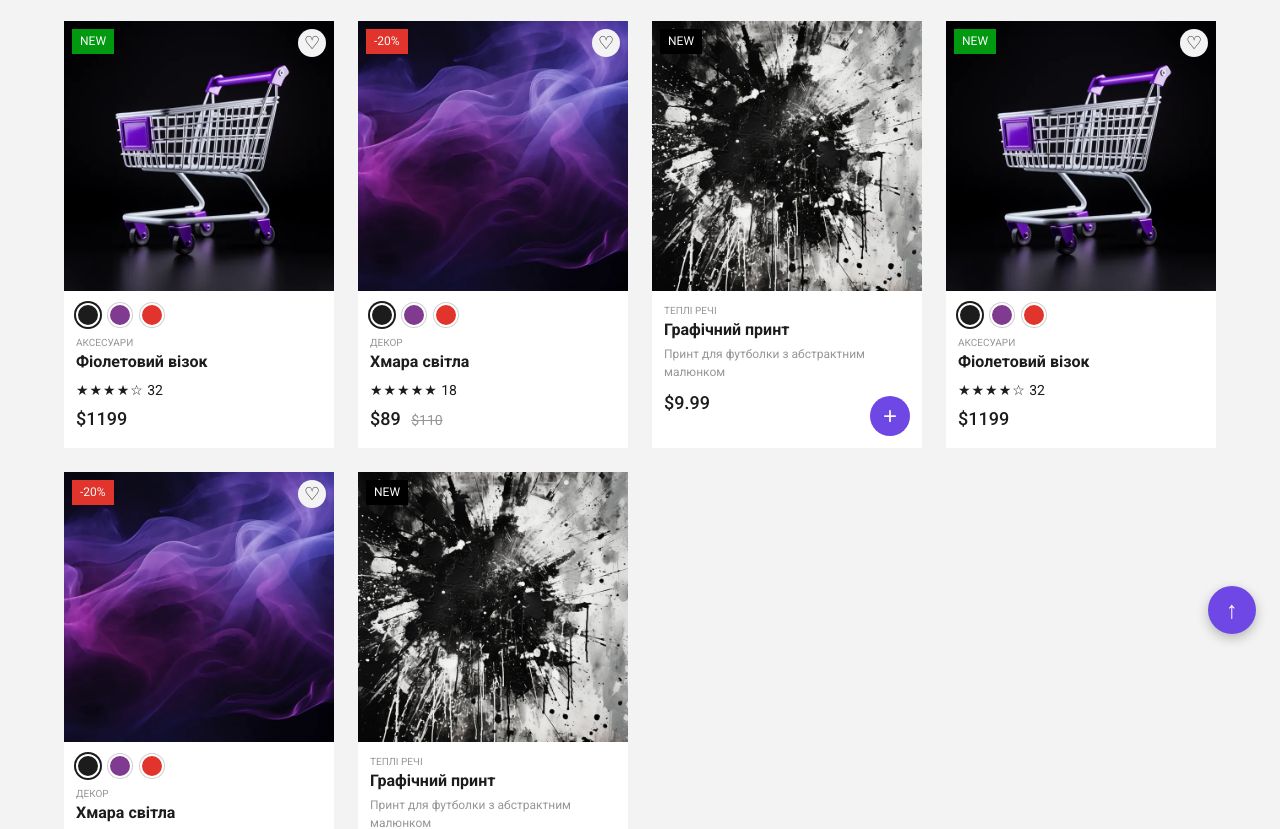
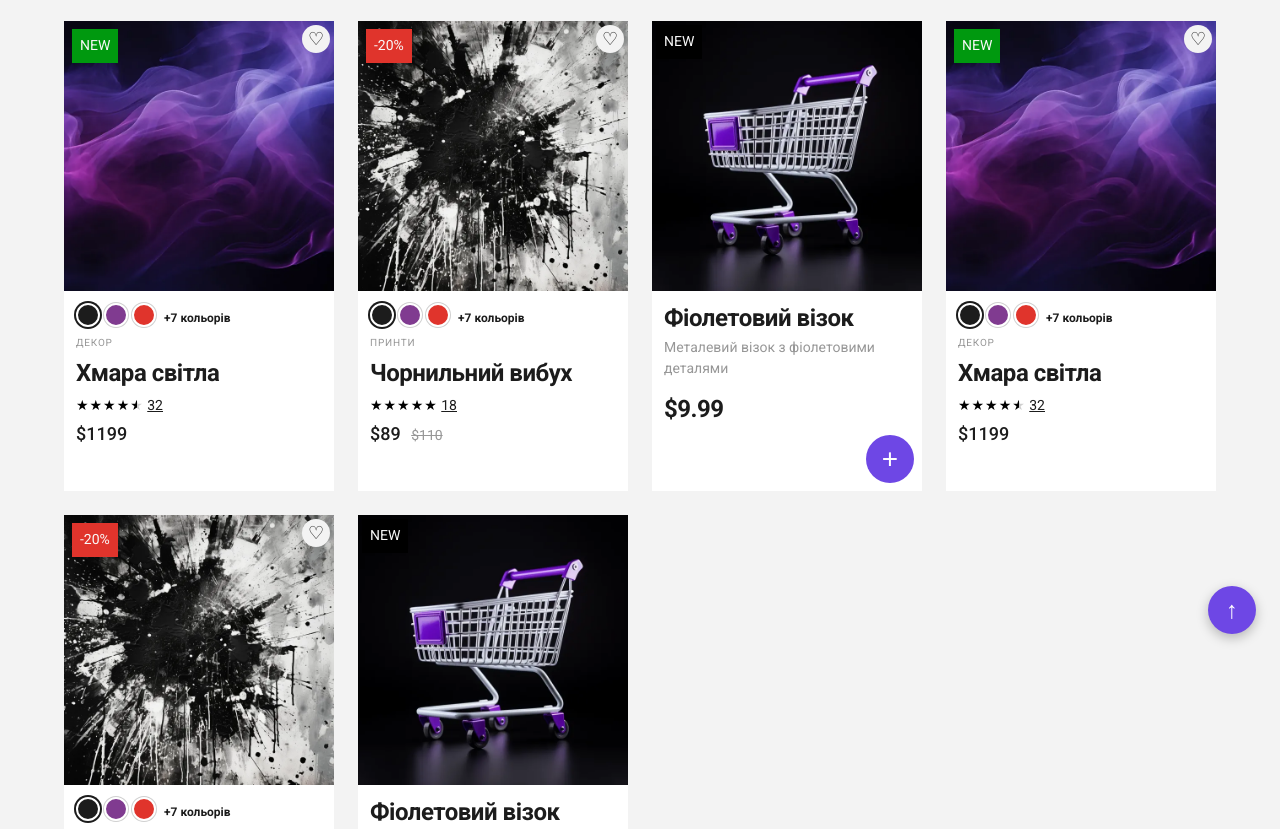
Before and after one commit to kustymenko/my-web-course, a website: page hw-07/index.html in a window 1280 px wide. Shown: the part 142-971 px from the top of the page. Drawn offline with Linux system fonts and the light colour scheme.

Commit message:
Звірено картки з макетом у Figma: розміри, підписи, зірки, кнопка, зображення

```diff
--- a/hw-07/index.html
+++ b/hw-07/index.html
@@ -31,8 +31,8 @@
         <article class="card">
           <div class="card__media">
             <img
-              src="images/cart.webp"
-              alt="Фіолетовий торговий візок на чорному тлі"
+              src="images/smoke.webp"
+              alt="Фіолетовий дим на темному тлі"
               width="640"
               height="640"
             />
@@ -41,10 +41,11 @@
           <button
             type="button"
             class="heart"
-            aria-label="Додати «Фіолетовий візок» в обране"
+            aria-label="Додати «Хмара світла» в обране"
           ></button>
           <div class="card__body">
-            <ul class="swatches">
+            <div class="swatches">
+              <ul class="swatches__list">
                 <li>
                   <button
                     type="button"
@@ -67,12 +68,17 @@
                   ></button>
                 </li>
               </ul>
-            <p class="card__category">Аксесуари</p>
+              <span class="swatches__more">+7 кольорів</span>
+            </div>
+            <p class="card__category">Декор</p>
             <div class="card__head">
-              <h2 class="card__title">Фіолетовий візок</h2>
+              <h2 class="card__title">Хмара світла</h2>
               <p class="rating">
-                <span class="rating__stars" aria-label="Рейтинг 4 з 5"
-                  >★★★★☆</span
+                <span
+                  class="rating__stars rating__stars--45"
+                  role="img"
+                  aria-label="Рейтинг 4,5 з 5"
+                  >★★★★★</span
                 >
                 <span class="rating__count">32</span>
               </p>
@@ -83,8 +89,8 @@
         <article class="card">
           <div class="card__media">
             <img
-              src="images/smoke.webp"
-              alt="Фіолетовий дим на темному тлі"
+              src="images/ink.webp"
+              alt="Чорно-біла абстракція з розбризкуванням чорнила"
               width="640"
               height="640"
             />
@@ -93,10 +99,11 @@
           <button
             type="button"
             class="heart"
-            aria-label="Додати «Хмара світла» в обране"
+            aria-label="Додати «Чорнильний вибух» в обране"
           ></button>
           <div class="card__body">
-            <ul class="swatches">
+            <div class="swatches">
+              <ul class="swatches__list">
                 <li>
                   <button
                     type="button"
@@ -119,11 +126,16 @@
                   ></button>
                 </li>
               </ul>
-            <p class="card__category">Декор</p>
+              <span class="swatches__more">+7 кольорів</span>
+            </div>
+            <p class="card__category">Принти</p>
             <div class="card__head">
-              <h2 class="card__title">Хмара світла</h2>
+              <h2 class="card__title">Чорнильний вибух</h2>
               <p class="rating">
-                <span class="rating__stars" aria-label="Рейтинг 5 з 5"
+                <span
+                  class="rating__stars rating__stars--50"
+                  role="img"
+                  aria-label="Рейтинг 5 з 5"
                   >★★★★★</span
                 >
                 <span class="rating__count">18</span>
@@ -135,23 +147,22 @@
         <article class="card card--simple">
           <div class="card__media">
             <img
-              src="images/ink.webp"
-              alt="Чорно-біла абстракція з розбризкуванням чорнила"
+              src="images/cart.webp"
+              alt="Фіолетовий торговий візок на чорному тлі"
               width="640"
               height="640"
             />
           </div>
           <span class="badge badge--dark">NEW</span>
           <div class="card__body">
-            <p class="card__category">Теплі речі</p>
-            <h2 class="card__title">Графічний принт</h2>
-            <p class="card__desc">Принт для футболки з абстрактним малюнком</p>
-            <p class="price">$9.99</p>
+            <h2 class="card__title">Фіолетовий візок</h2>
+            <p class="card__desc">Металевий візок з фіолетовими деталями</p>
+            <p class="price price--lg">$9.99</p>
           </div>
           <button
             type="button"
             class="add-btn"
-            aria-label="Додати «Графічний принт» у кошик"
+            aria-label="Додати «Фіолетовий візок» у кошик"
           >
             +
           </button>
@@ -159,8 +170,8 @@
         <article class="card">
           <div class="card__media">
             <img
-              src="images/cart.webp"
-              alt="Фіолетовий торговий візок на чорному тлі"
+              src="images/smoke.webp"
+              alt="Фіолетовий дим на темному тлі"
               width="640"
               height="640"
             />
@@ -169,10 +180,11 @@
           <button
             type="button"
             class="heart"
-            aria-label="Додати «Фіолетовий візок» в обране"
+            aria-label="Додати «Хмара світла» в обране"
           ></button>
           <div class="card__body">
-            <ul class="swatches">
+            <div class="swatches">
+              <ul class="swatches__list">
                 <li>
                   <button
                     type="button"
@@ -195,12 +207,17 @@
                   ></button>
                 </li>
               </ul>
-            <p class="card__category">Аксесуари</p>
+              <span class="swatches__more">+7 кольорів</span>
+            </div>
+            <p class="card__category">Декор</p>
             <div class="card__head">
-              <h2 class="card__title">Фіолетовий візок</h2>
+              <h2 class="card__title">Хмара світла</h2>
               <p class="rating">
-                <span class="rating__stars" aria-label="Рейтинг 4 з 5"
-                  >★★★★☆</span
+                <span
+                  class="rating__stars rating__stars--45"
+                  role="img"
+                  aria-label="Рейтинг 4,5 з 5"
+                  >★★★★★</span
                 >
                 <span class="rating__count">32</span>
               </p>
@@ -211,8 +228,8 @@
         <article class="card">
           <div class="card__media">
             <img
-              src="images/smoke.webp"
-              alt="Фіолетовий дим на темному тлі"
+              src="images/ink.webp"
+              alt="Чорно-біла абстракція з розбризкуванням чорнила"
               width="640"
               height="640"
             />
@@ -221,10 +238,11 @@
           <button
             type="button"
             class="heart"
-            aria-label="Додати «Хмара світла» в обране"
+            aria-label="Додати «Чорнильний вибух» в обране"
           ></button>
           <div class="card__body">
-            <ul class="swatches">
+            <div class="swatches">
+              <ul class="swatches__list">
                 <li>
                   <button
                     type="button"
@@ -247,11 +265,16 @@
                   ></button>
                 </li>
               </ul>
-            <p class="card__category">Декор</p>
+              <span class="swatches__more">+7 кольорів</span>
+            </div>
+            <p class="card__category">Принти</p>
             <div class="card__head">
-              <h2 class="card__title">Хмара світла</h2>
+              <h2 class="card__title">Чорнильний вибух</h2>
               <p class="rating">
-                <span class="rating__stars" aria-label="Рейтинг 5 з 5"
+                <span
+                  class="rating__stars rating__stars--50"
+                  role="img"
+                  aria-label="Рейтинг 5 з 5"
                   >★★★★★</span
                 >
                 <span class="rating__count">18</span>
@@ -263,23 +286,22 @@
         <article class="card card--simple">
           <div class="card__media">
             <img
-              src="images/ink.webp"
-              alt="Чорно-біла абстракція з розбризкуванням чорнила"
+              src="images/cart.webp"
+              alt="Фіолетовий торговий візок на чорному тлі"
               width="640"
               height="640"
             />
           </div>
           <span class="badge badge--dark">NEW</span>
           <div class="card__body">
-            <p class="card__category">Теплі речі</p>
-            <h2 class="card__title">Графічний принт</h2>
-            <p class="card__desc">Принт для футболки з абстрактним малюнком</p>
-            <p class="price">$9.99</p>
+            <h2 class="card__title">Фіолетовий візок</h2>
+            <p class="card__desc">Металевий візок з фіолетовими деталями</p>
+            <p class="price price--lg">$9.99</p>
           </div>
           <button
             type="button"
             class="add-btn"
-            aria-label="Додати «Графічний принт» у кошик"
+            aria-label="Додати «Фіолетовий візок» у кошик"
           >
             +
           </button>
--- a/hw-07/style.css
+++ b/hw-07/style.css
@@ -114,9 +114,9 @@ main {
   top: 8px;
   left: 8px;
   z-index: 2;
-  padding: 4px 8px;
-  font-size: 12px;
-  line-height: 1.4;
+  padding: 8px;
+  font-size: 14px;
+  line-height: 1.25;
   color: #f9f9f9;
 }
 
@@ -125,6 +125,8 @@ main {
 }
 
 .badge--dark {
+  top: 4px;
+  left: 4px;
   background-color: #000000;
 }
 
@@ -135,8 +137,8 @@ main {
 /* Серце «в обране» у правому верхньому куті поверх фото */
 .heart {
   position: absolute;
-  top: 8px;
-  right: 8px;
+  top: 4px;
+  right: 4px;
   z-index: 2;
   width: 28px;
   height: 28px;
@@ -162,7 +164,7 @@ main {
 
 /* Вибір кольору: абсолютно у верхній частині блоку */
 .card--simple .card__body {
-  padding-top: 12px;
+  padding: 12px 12px 64px;
 }
 
 .swatches {
@@ -170,10 +172,21 @@ main {
   top: 12px;
   left: 12px;
   display: flex;
+  align-items: center;
   gap: 8px;
+}
+
+.swatches__list {
+  display: flex;
+  gap: 4px;
   margin: 0;
   padding: 0;
   list-style: none;
+}
+
+.swatches__more {
+  font-size: 12px;
+  font-weight: 700;
 }
 
 .swatch {
@@ -205,19 +218,25 @@ main {
 .card__category {
   margin: 0;
   font-size: 10px;
+  letter-spacing: 0.08em;
   color: #979797;
   text-transform: uppercase;
 }
 
 .card__title {
-  margin: 2px 0 4px;
-  font-size: 16px;
-  line-height: 1.3;
+  margin: 8px 0 4px;
+  font-size: 24px;
+  letter-spacing: -0.02em;
+  line-height: 1.25;
+}
+
+.card--simple .card__title {
+  margin-top: 0;
 }
 
 .card__desc {
-  margin: 0 0 8px;
-  font-size: 12px;
+  margin: 0 0 12px;
+  font-size: 14px;
   color: #979797;
 }
 
@@ -235,14 +254,36 @@ main {
   font-size: 14px;
 }
 
+.rating__count {
+  text-decoration: underline;
+}
+
+/* Зірки: заповнена частина чорна, решта світло-сіра (рейтинг 4,5 з 5) */
 .rating__stars {
   letter-spacing: 1px;
+  color: transparent;
+  background-clip: text;
+  -webkit-background-clip: text;
+}
+
+.rating__stars--45 {
+  background-image: linear-gradient(90deg, #000000 90%, #cfcfcf 90%);
+}
+
+.rating__stars--50 {
+  background-image: linear-gradient(90deg, #000000 100%, #cfcfcf 100%);
 }
 
 .price {
   margin: 0;
   font-size: 18px;
   font-weight: 500;
+}
+
+.price--lg {
+  font-size: 24px;
+  font-weight: 700;
+  letter-spacing: -0.02em;
 }
 
 .price__old {
@@ -255,13 +296,13 @@ main {
 /* Кругла кнопка «додати» у правому нижньому куті */
 .add-btn {
   position: absolute;
-  right: 12px;
-  bottom: 12px;
+  right: 8px;
+  bottom: 8px;
   z-index: 2;
-  width: 40px;
-  height: 40px;
+  width: 48px;
+  height: 48px;
   padding: 0;
-  font-size: 24px;
+  font-size: 28px;
   line-height: 1;
   color: #ffffff;
   background-color: #6e47e5;
```
Also changed, not shown: hw-07/README.md, hw-07/screenshots/desktop.png, hw-07/screenshots/mobile.png. Lines whose indentation alone changed are shown as unchanged.
